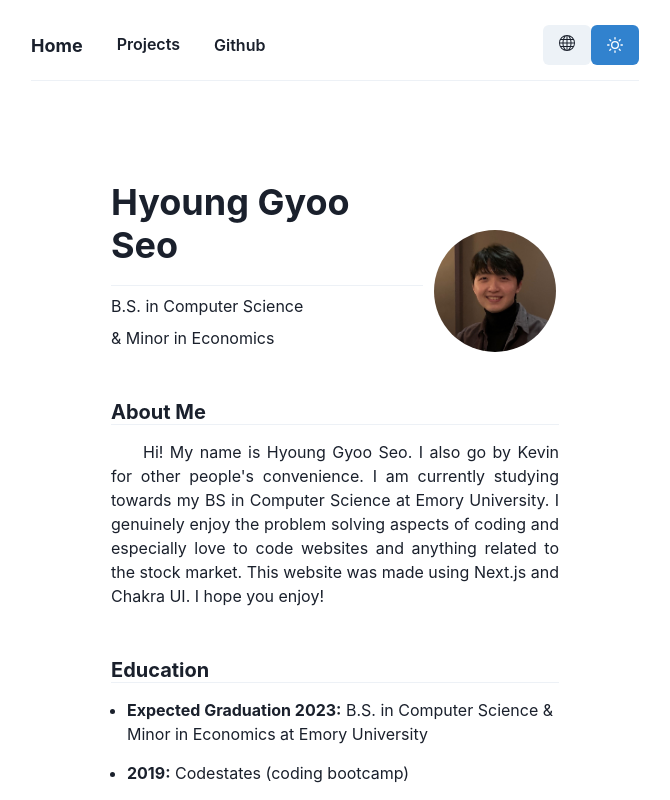
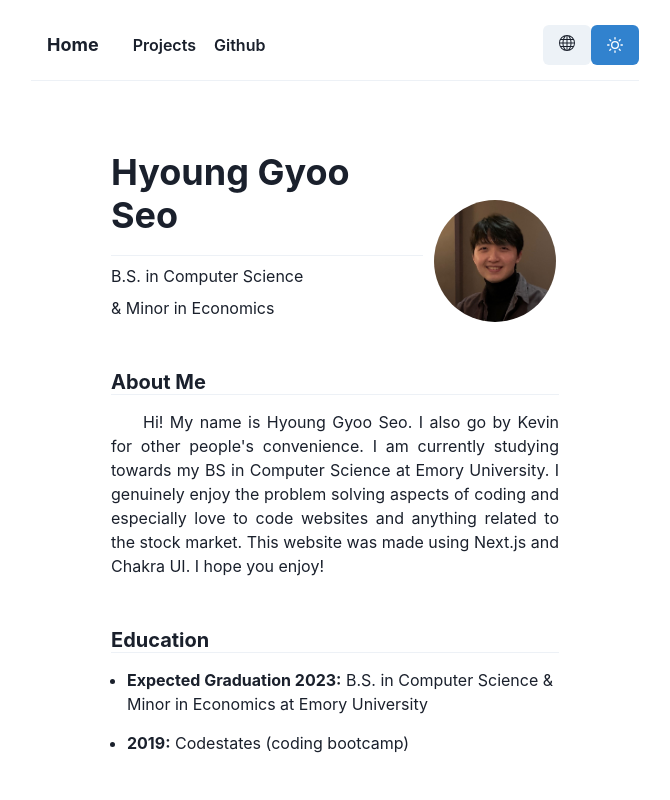
Before and after one commit to hgseo16/hyounggyoo, a Next.js app: page / in a window 1280 px wide. Shown: the top 800 px of the page, without its empty margins (305-975 px from the left). Built offline with nearby package versions, Linux system fonts and the light colour scheme.

Commit message:
Project Uploaded

```diff
--- a/components/NavBar.js
+++ b/components/NavBar.js
@@ -17,51 +17,51 @@ import { SunIcon } from "@chakra-ui/icons";
 import { BsGlobe } from "react-icons/bs";
 import { useRouter } from "next/router";
 
-const HomeButton = () => {
-  const router = useRouter();
-  console.log(router.asPath);
+// const HomeButton = () => {
+//   const router = useRouter();
+//   console.log(router.asPath);
 
-  if (router.asPath == "/projects") {
-    return (
-      <Link href="/">
-        <Button colorScheme="link">
-          <Text>HomeButton</Text>
-        </Button>
-      </Link>
-    );
-  } else if (router.asPath == "/") {
-    return (
-      <Link href="/">
-        <Button colorScheme="blue">
-          <Text>HomeButton</Text>
-        </Button>
-      </Link>
-    );
-  }
-};
+//   if (router.asPath == "/") {
+//     return (
+//       <Link href="/">
+//         <Button fontSize="18px" fontWeight="bold" colorScheme="blue">
+//           <Text>Home</Text>
+//         </Button>
+//       </Link>
+//     );
+//   } else {
+//     return (
+//       <Link href="/">
+//         <Button fontSize="18px" fontWeight="bold" variant="ghost">
+//           <Text>Home</Text>
+//         </Button>
+//       </Link>
+//     );
+//   }
+// };
 
-const ProjectButton = () => {
-  const router = useRouter();
-  console.log(router.asPath);
+// const ProjectButton = () => {
+//   const router = useRouter();
+//   console.log(router.asPath);
 
-  if (router.asPath == "/projects") {
-    return (
-      <Link href="/projects">
-        <Button colorScheme="blue">
-          <Text>Projects</Text>
-        </Button>
-      </Link>
-    );
-  } else if (router.asPath == "/") {
-    return (
-      <Link href="/projects">
-        <Button variant="ghost" colorScheme="black">
-          <Text>Projects</Text>
-        </Button>
-      </Link>
-    );
-  }
-};
+//   if (router.asPath == "/projects") {
+//     return (
+//       <Link href="/projects">
+//         <Button colorScheme="blue">
+//           <Text>Projects</Text>
+//         </Button>
+//       </Link>
+//     );
+//   } else {
+//     return (
+//       <Link href="/projects">
+//         <Button variant="ghost" colorScheme="black">
+//           <Text>Projects</Text>
+//         </Button>
+//       </Link>
+//     );
+//   }
+// };
 
 const NavBar = () => {
   const { toggleColorMode } = useColorMode();
@@ -71,18 +71,19 @@ const NavBar = () => {
       <HStack mt="25px" direction={{ md: "row" }} justify="space-between">
         <Stack direction={{ md: "row" }} spacing="18px" alignItems="center">
           <Link href="/">
+            {/* <HomeButton /> */}
             <Box>
-              <Text fontSize="18px" fontWeight="bold">
+              <Button fontSize="18px" fontWeight="bold" variant="ghost">
                 Home
-              </Text>
+              </Button>
             </Box>
           </Link>
-          <ProjectButton />
-          {/* <Link href="/projects">
-            <Box>
-              <Text>Projects</Text>
-            </Box>
-          </Link> */}
+          {/* <ProjectButton /> */}
+          <Link href="/projects">
+          <Button variant="link" colorScheme="black">
+              Projects
+            </Button>
+          </Link>
           <Link href="https://github.com/hgseo16">
             <Button variant="link" colorScheme="black">
               Github
@@ -90,10 +91,6 @@ const NavBar = () => {
           </Link>
         </Stack>
         <Box right="20px">
-          {/* <Button colorScheme="teal">
-          <Icon as={BsGlobe} />
-        </Button>
-         */}
           <Menu>
             <MenuButton as={Button}>
               <Icon as={BsGlobe} />
--- a/pages/index.js
+++ b/pages/index.js
@@ -29,7 +29,7 @@ const Home = () => {
       <NavBar />
       <Container maxW="60vh">
         {/* <Container maxW="60vh" bg="teal.400"> */}
-        <Box direction="column" align="left" mt="100px" mb="10vh">
+        <Box direction="column" align="left" mt="70px" mb="10vh">
           <HStack justify="space-between">
             <VStack mb={50} align="left">
               <Heading as="h1" size="xl" mb="10px">
```
Also changed, not shown: components/ProjectCard.js (+4 -3 lines), pages/projects.js (+5 -2 lines), pages/projects/data_seeder.js (added, +7 -0 lines), pages/projects/emory_marketplace.js (added, +7 -0 lines), pages/projects/twitch_bros.js (added, +7 -0 lines).
